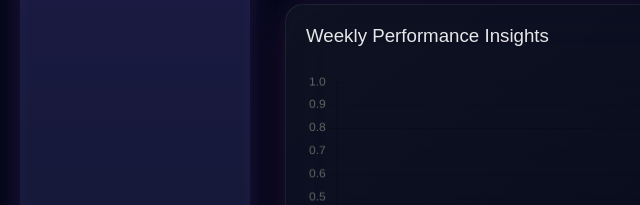
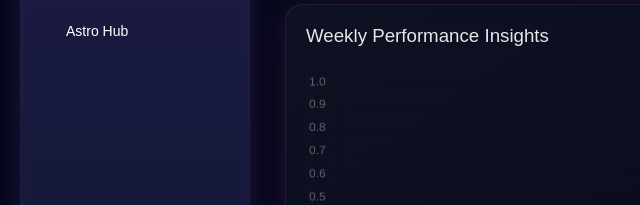
Before and after one commit to tejass9631/StudySync-Pro, a plain HTML site: page index.html in a window 1280 px wide. Shown: the part 240-445 px from the top of the page, 0-640 px from the left. Drawn offline with nearby package versions, Linux system fonts and the light colour scheme; no server answers.

Commit message:
Update index.html

```diff
--- a/index.html
+++ b/index.html
@@ -34,6 +34,11 @@
 <li class="menu-item" onclick="openAttendance()">
   <i class="lucide lucide-check-square"></i>
   <span>Presence Analytics</span>
+</li>
+
+    <li class="menu-item" onclick="openIndex45()">
+  <i class="lucide lucide-check-square"></i>
+  <span>Astro Hub</span>
 </li>
 
 
```
